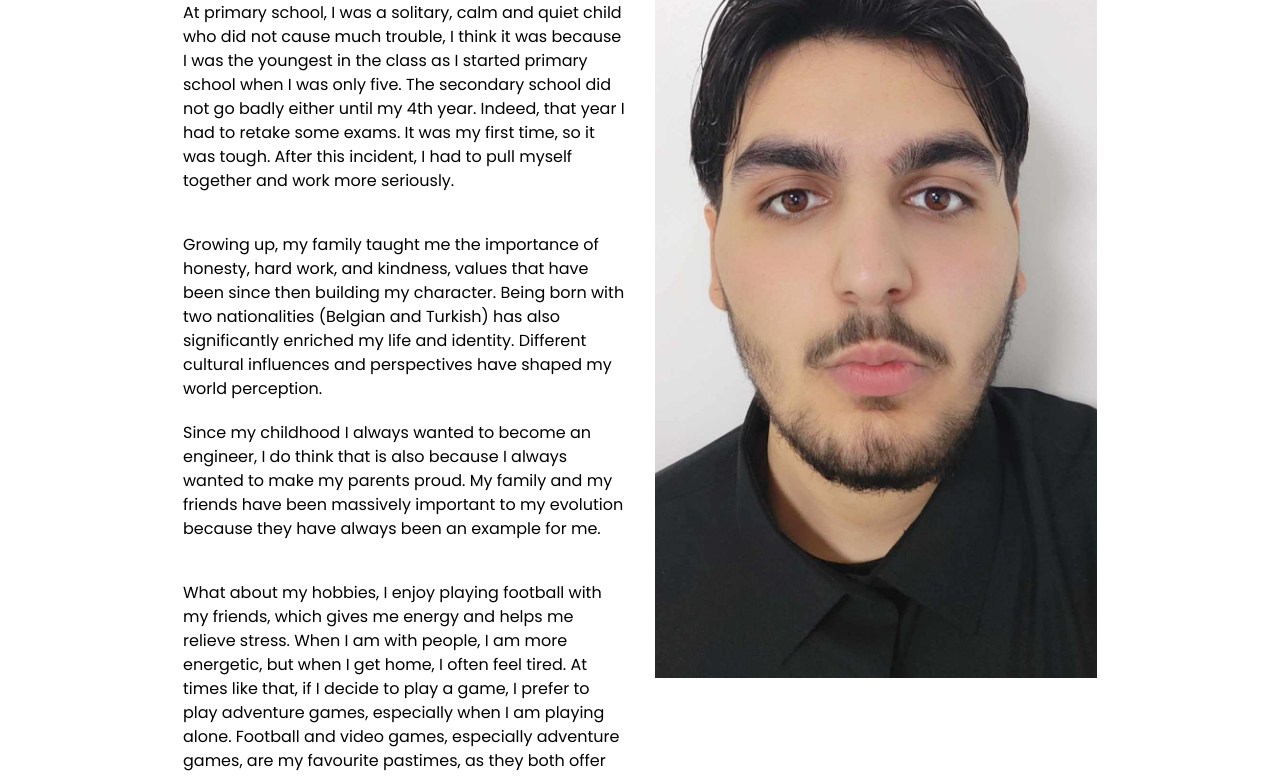
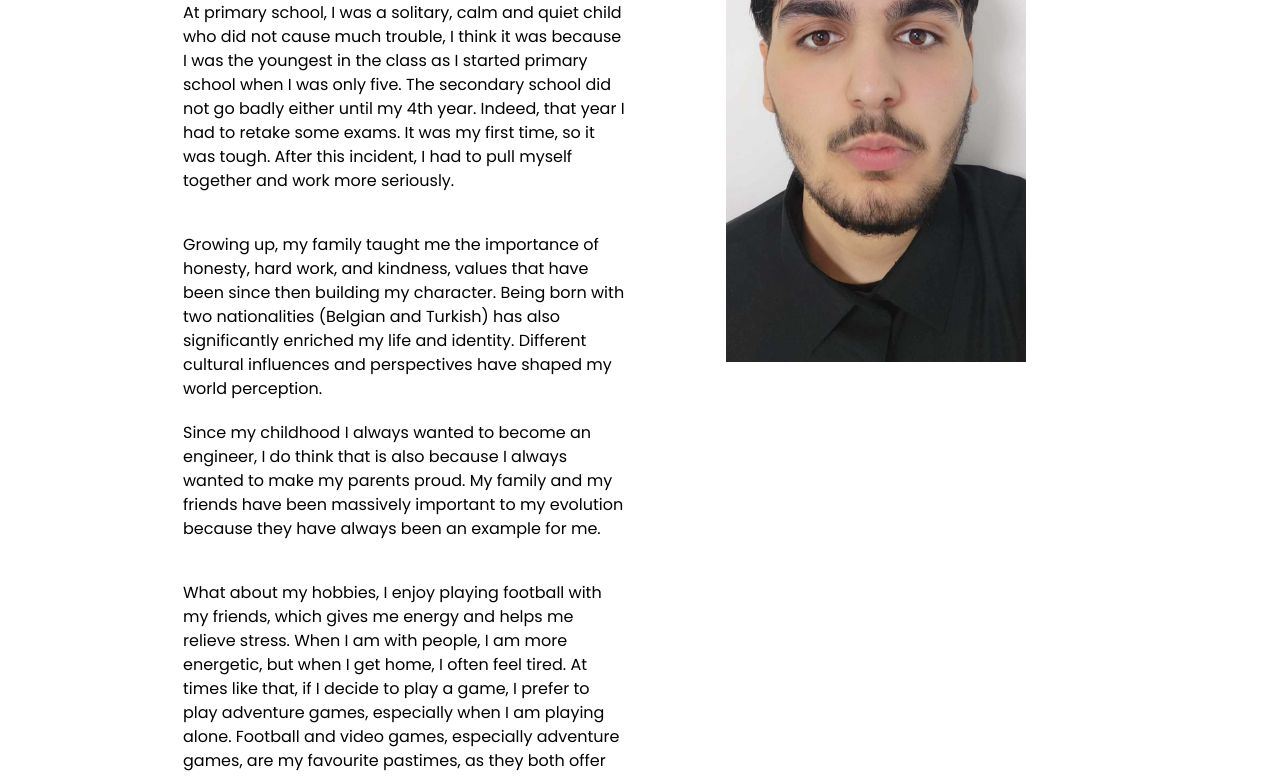
Before and after one commit to AliTr42/Eportfolio, a plain HTML site: page personal.html in a window 1280 px wide. Shown: the part 455-1231 px from the top of the page. Drawn offline with nearby package versions, Linux system fonts and the light colour scheme; a script that the page names is missing.

Commit message:
Update style.css

```diff
--- a/style.css
+++ b/style.css
@@ -47,6 +47,13 @@ body {
 .smaller-image {
     width: 100%;
     max-width: 200px; /* Adjust this value as needed */
+    height: auto;
+    display: block;
+    margin: 0 auto; /* Center the image */
+}
+.col-lg-6 img {
+    width: 100%;
+    max-width: 300px; /* Adjust this value as needed */
     height: auto;
     display: block;
     margin: 0 auto; /* Center the image */
```
